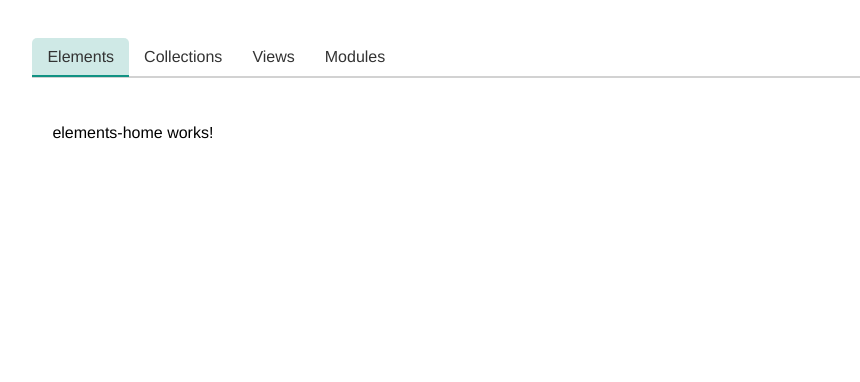
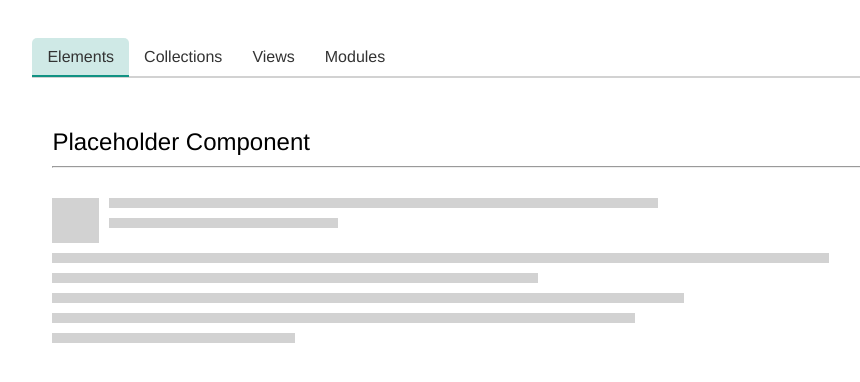
Before and after one commit to ashleighc207/angular-components, an Angular app: page /elements in a window 1280 px wide. Shown: the top 382 px of the page, without its empty margins (102-962 px from the left). Built offline with nearby package versions, Linux system fonts and the light colour scheme.

Commit message:
add in placeholder component

```diff
--- a/src/app/elements/elements-home/elements-home.component.html
+++ b/src/app/elements/elements-home/elements-home.component.html
@@ -1 +1 @@
-<p>elements-home works!</p>
+<app-placeholder> </app-placeholder>
--- a/src/app/elements/elements.module.ts
+++ b/src/app/elements/elements.module.ts
@@ -3,9 +3,10 @@ import { CommonModule } from "@angular/common";
 
 import { ElementsRoutingModule } from "./elements-routing.module";
 import { ElementsHomeComponent } from "./elements-home/elements-home.component";
+import { PlaceholderComponent } from './placeholder/placeholder.component';
 
 @NgModule({
-  declarations: [ElementsHomeComponent],
+  declarations: [ElementsHomeComponent, PlaceholderComponent],
   imports: [CommonModule, ElementsRoutingModule]
 })
 export class ElementsModule {}
--- /dev/null
+++ b/src/app/elements/placeholder/placeholder.component.css
@@ -0,0 +1,61 @@
+.placeholder-component {
+  display: flex;
+  flex-direction: column;
+}
+
+.square {
+  height: 45px;
+  width: 50px;
+  background-color: rgba(33, 33, 33, 0.2);
+}
+
+.line {
+  height: 10px;
+  display: flex;
+  margin-bottom: 10px;
+  background-color: rgba(33, 33, 33, 0.2);
+}
+
+.square-container {
+  display: flex;
+  flex: 1 1 auto;
+  width: 100%;
+  margin: 10px 0px;
+}
+
+.square-line-container {
+  display: flex;
+  width: 100%;
+  flex: 1 1 auto;
+  flex-direction: column;
+  margin-left: 10px;
+}
+
+.line.xxl {
+  width: 80%;
+}
+
+.line.xl {
+  width: 65%;
+}
+
+.line.l {
+  width: 60%;
+}
+
+.line.m {
+  width: 50%;
+}
+
+.line.s {
+  width: 25%;
+}
+
+.heading-two {
+  font-weight: 400;
+  margin-bottom: 10px;
+}
+
+hr {
+  margin-bottom: 20px;
+}
--- /dev/null
+++ b/src/app/elements/placeholder/placeholder.component.html
@@ -0,0 +1,18 @@
+<h2 class="heading-two">Placeholder Component</h2>
+<hr />
+<div class="placeholder-component">
+  <div class="square-container">
+    <div class="square"></div>
+    <div class="square-line-container">
+      <span class="line l"></span>
+      <span class="line s"></span>
+    </div>
+  </div>
+  <div class="line-container">
+    <span class="line xxl"></span>
+    <span class="line m"></span>
+    <span class="line xl"></span>
+    <span class="line l"></span>
+    <span class="line s"></span>
+  </div>
+</div>
--- /dev/null
+++ b/src/app/elements/placeholder/placeholder.component.ts
@@ -0,0 +1,15 @@
+import { Component, OnInit } from '@angular/core';
+
+@Component({
+  selector: 'app-placeholder',
+  templateUrl: './placeholder.component.html',
+  styleUrls: ['./placeholder.component.css']
+})
+export class PlaceholderComponent implements OnInit {
+
+  constructor() { }
+
+  ngOnInit() {
+  }
+
+}
```
Also changed, not shown: 1 other file (tests, documents, lock files or other folders).
